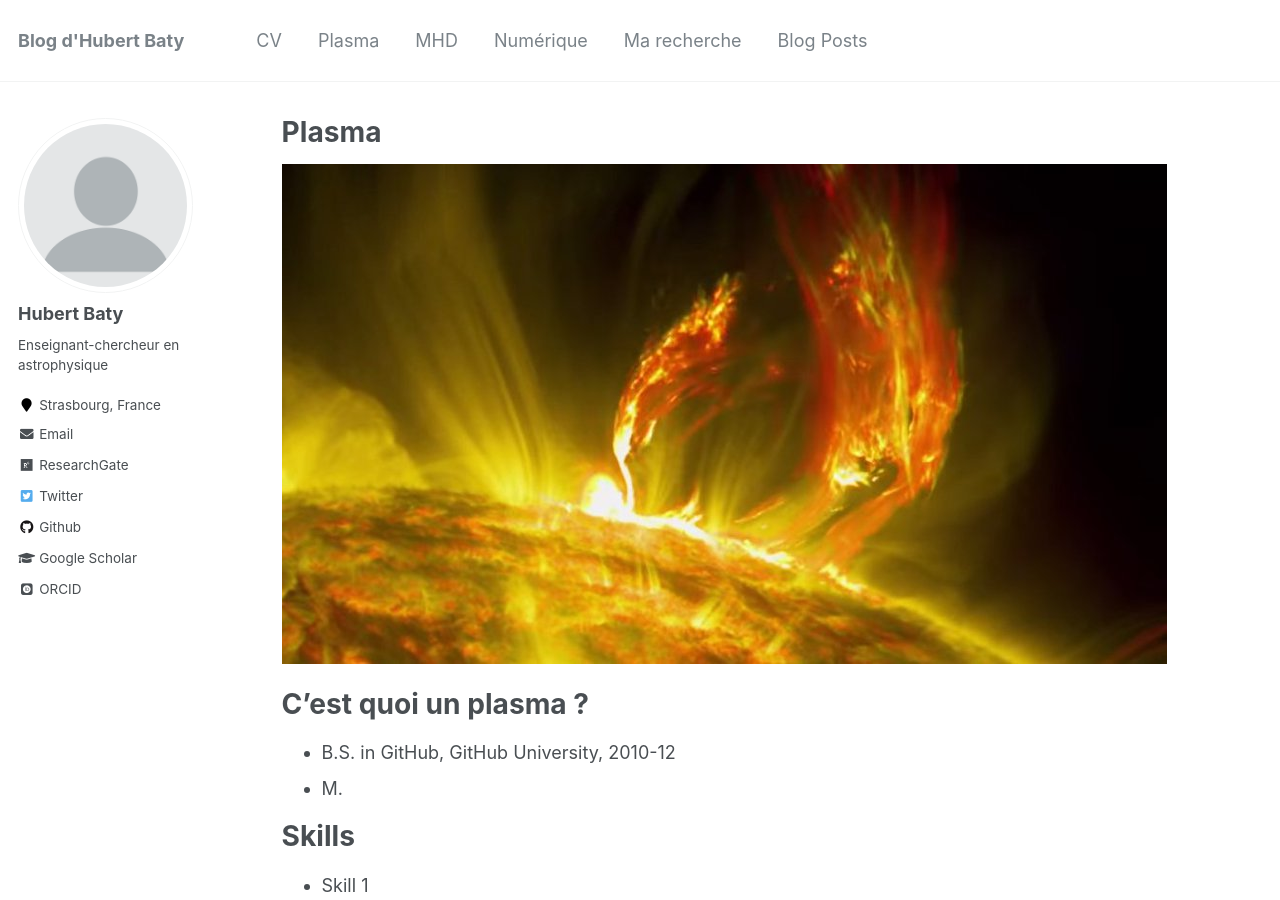
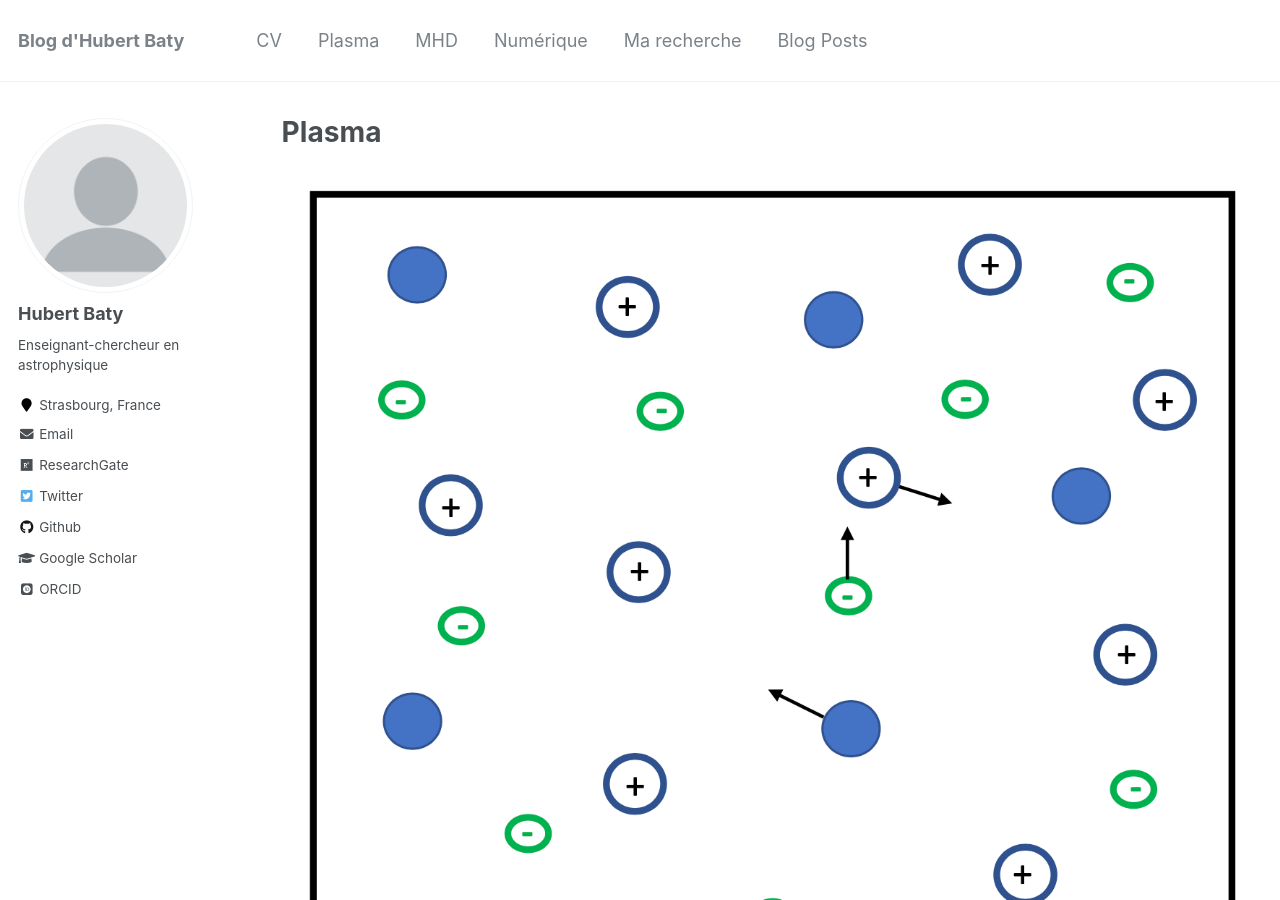
Before and after one commit to hubertbaty/hubertbaty.github.io, a Jekyll site: the page built from _pages/plasma.md, in a window 1280 px wide and 900 px high. Built offline with Jekyll 4.4.1, drawn with Linux system fonts in a browser that asks for light colours; some web fonts are replaced; formulas are drawn with MathJax 3.

Commit message:
Update plasma.md

```diff
--- a/_pages/plasma.md
+++ b/_pages/plasma.md
@@ -10,7 +10,7 @@ redirect_from:
 {% include base_path %}
 
 
-![](/images/image.jpg)
+![](/images/pla.png)
 
 
 C'est quoi un plasma ?
```
